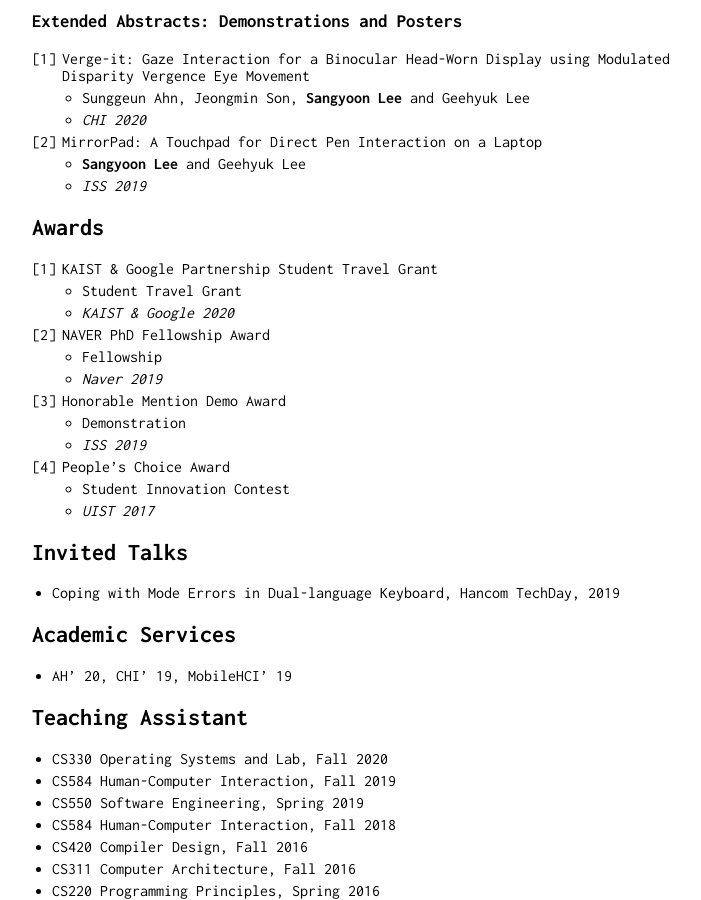
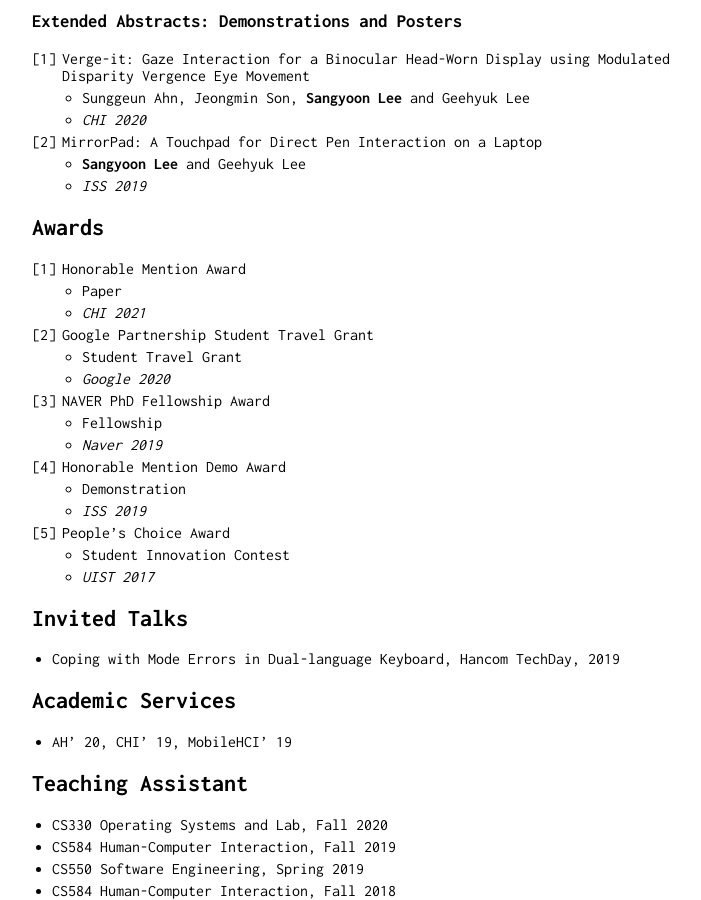
Before and after one commit to pinetree408/pinetree408.github.io, a Jekyll site: the page built from index.md, in a window 1280 px wide and 900 px high, scrolled down 781 px. Shown: the whole window, without its empty margins (258-959 px from the left). Built offline with Jekyll 4.4.1, drawn with Linux system fonts in a browser that asks for light colours.

Commit message:
Update the awards section

```diff
--- a/index.md
+++ b/index.md
@@ -50,19 +50,23 @@ Human-Computer Interaction, Touch Interface, Laptop-based Interaction, Voice Use
 
 ## Awards
 
-1. KAIST & Google Partnership Student Travel Grant
+1. Honorable Mention Award
+  - Paper
+  - *CHI 2021*
+
+2. Google Partnership Student Travel Grant
   - Student Travel Grant
-  - *KAIST & Google 2020*
+  - *Google 2020*
 
-2. NAVER PhD Fellowship Award
+3. NAVER PhD Fellowship Award
   - Fellowship
   - *Naver 2019*
 
-3. Honorable Mention Demo Award
+4. Honorable Mention Demo Award
   - Demonstration
   - *ISS 2019*
 
-4. People’s Choice Award
+5. People’s Choice Award
   - Student Innovation Contest
   - *UIST 2017*
 
```
